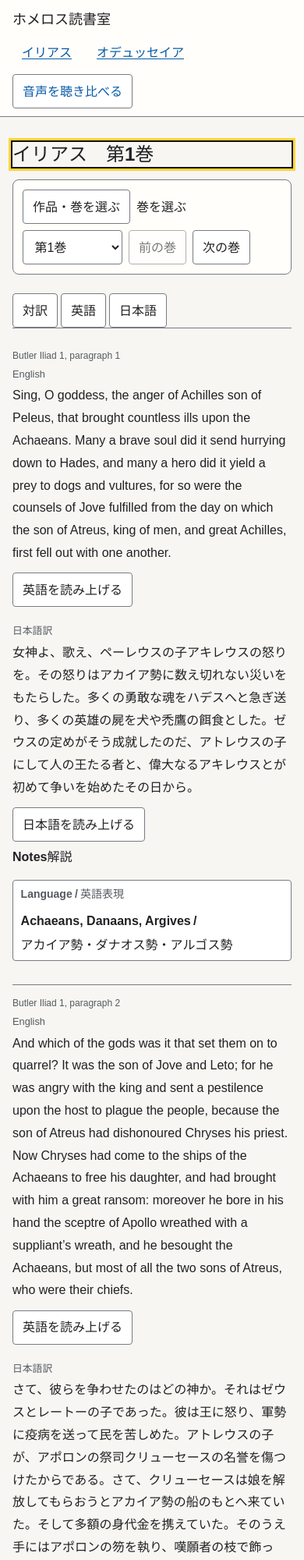
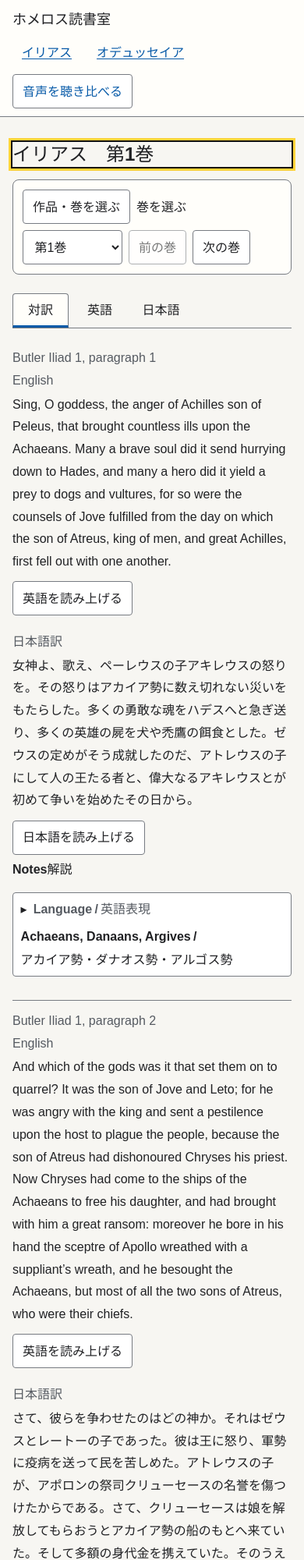
Before and after one commit to hogehonya/homer-reader, a website built with Vite: page index.html in a window 390 px wide. Shown: the top 2000 px of the page at 78% size. Built offline with nearby package versions, Linux system fonts and the light colour scheme; a web font is replaced by a local one.

Commit message:
fix: improve reading controls and preserve bilingual content (#21)

```diff
--- a/src/app.ts
+++ b/src/app.ts
@@ -444,12 +444,12 @@
     english.lang = "en";
     appendText(english, "h4", "English").lang = "en";
     appendText(english, "p", unit.en, "unit__english");
-    appendSpeechControl(english, unit.en, `unit:${unit.id}:en`, "en-US", "英語", speech);
+    appendSpeechControl(english, unit.en, `unit:${unit.id}:en`, "en-US", "英語", unit.reference, speech);
     const japanese = element(root.ownerDocument, "section", "translation translation--japanese");
     japanese.lang = "ja";
     appendText(japanese, "h4", "日本語訳");
     appendText(japanese, "p", unit.ja, "unit__japanese");
-    appendSpeechControl(japanese, unit.ja, `unit:${unit.id}:ja`, "ja-JP", "日本語", speech);
+    appendSpeechControl(japanese, unit.ja, `unit:${unit.id}:ja`, "ja-JP", "日本語", unit.reference, speech);
     columns.append(english, japanese);
     article.append(columns);
     if (unit.notes.length) {
@@ -459,7 +459,7 @@
       appendText(notesHeading, "span", "解説").lang = "ja";
       notes.append(notesHeading);
       const list = element(root.ownerDocument, "ul", "note-list");
-      unit.notes.forEach((note, noteIndex) => list.append(renderNote(article.ownerDocument, note, unit.id, noteIndex, speech)));
+      unit.notes.forEach((note, noteIndex) => list.append(renderNote(article.ownerDocument, note, unit.id, noteIndex, unit.reference, speech)));
       notes.append(list);
       article.append(notes);
     }
@@ -485,6 +485,7 @@
   tablist.setAttribute("aria-label", "本文の表示");
   const tabs = modes.map(({ id, label }) => {
     const tab = button(document, label, "reading-tab");
+    tab.classList.add("reading-tab");
     tab.id = `reading-tab-${id}`;
     tab.dataset.readingMode = id;
     tab.setAttribute("role", "tab");
@@ -504,7 +505,9 @@
     panel?.setAttribute("aria-labelledby", activeTab.id);
     if (panel) {
       panel.dataset.readingMode = mode;
-      for (const localized of panel.querySelectorAll<HTMLElement>("[lang='en'], [lang='ja']")) {
+      // Hide content by its language, while retaining Japanese UI labels and
+      // status messages inside the visible English speech controls.
+      for (const localized of panel.querySelectorAll<HTMLElement>(".translation, .note__locale, .unit__notes-heading [lang], .note__kind [lang], .note__title [lang], .note__spoiler-label [lang]")) {
         localized.hidden = mode !== "bilingual" && localized.lang !== (mode === "english" ? "en" : "ja");
       }
       for (const separator of panel.querySelectorAll<HTMLElement>(".note__separator")) {
@@ -535,11 +538,13 @@
   return { tablist, setMode };
 }
 
-function renderNote(document: Document, note: Note, unitId: string, noteIndex: number, speech: ReturnType<typeof createSpeechController>) {
+function renderNote(document: Document, note: Note, unitId: string, noteIndex: number, reference: string, speech: ReturnType<typeof createSpeechController>) {
   const item = element(document, "li", "note");
   const details = element(document, "details", "note__details");
   details.dataset.spoiler = String(note.spoiler);
   const summary = element(document, "summary", "note__summary");
+  const disclosureIcon = appendText(summary, "span", "▸", "note__disclosure-icon");
+  disclosureIcon.setAttribute("aria-hidden", "true");
   const kind = element(document, "span", "note__kind");
   appendText(kind, "span", KIND_LABELS_EN[note.kind]).lang = "en";
   appendText(kind, "span", " / ", "note__separator").ariaHidden = "true";
@@ -560,8 +565,8 @@
   }
   const body = element(document, "div", "note__body");
   const noteTarget = `note:${unitId}:${noteIndex}`;
-  body.append(renderNoteLocale(document, "english", note.spoiler ? note.titleEn : undefined, note.bodyEn, `${noteTarget}:en`, "en-US", "英語", note.titleEn, details, speech));
-  body.append(renderNoteLocale(document, "japanese", note.spoiler ? note.title : undefined, note.body, `${noteTarget}:ja`, "ja-JP", "日本語", note.title, details, speech));
+  body.append(renderNoteLocale(document, "english", note.spoiler ? note.titleEn : undefined, note.bodyEn, `${noteTarget}:en`, "en-US", "英語", note.titleEn, reference, details, speech));
+  body.append(renderNoteLocale(document, "japanese", note.spoiler ? note.title : undefined, note.body, `${noteTarget}:ja`, "ja-JP", "日本語", note.title, reference, details, speech));
   details.addEventListener("toggle", () => {
     if (!details.open) speech.stopIfTargetStartsWith(`${noteTarget}:`);
   });
@@ -575,23 +580,25 @@
   return item;
 }
 
-function renderNoteLocale(document: Document, language: "english" | "japanese", title: string | undefined, body: string, target: string, voiceLocale: "en-US" | "ja-JP", label: string, speechTitle: string, details: HTMLDetailsElement, speech: ReturnType<typeof createSpeechController>) {
+function renderNoteLocale(document: Document, language: "english" | "japanese", title: string | undefined, body: string, target: string, voiceLocale: "en-US" | "ja-JP", label: string, speechTitle: string, reference: string, details: HTMLDetailsElement, speech: ReturnType<typeof createSpeechController>) {
   const english = language === "english";
   const locale = element(document, "section", `note__locale note__locale--${language}`);
   locale.lang = english ? "en" : "ja";
   if (title !== undefined) appendText(locale, "h5", title, "note__locale-title");
   appendText(locale, "p", body, "note__locale-body");
   const speechText = voiceLocale === "ja-JP" ? `${speechTitle}。${body}` : `${speechTitle}. ${body}`;
-  appendSpeechControl(locale, speechText, target, voiceLocale, label, speech, details);
+  appendSpeechControl(locale, speechText, target, voiceLocale, label, `${reference}・${speechTitle}`, speech, details);
   return locale;
 }
 
-function appendSpeechControl(parent: HTMLElement, text: string, target: string, locale: "en-US" | "ja-JP", label: string, speech: ReturnType<typeof createSpeechController>, disclosure?: HTMLDetailsElement) {
+function appendSpeechControl(parent: HTMLElement, text: string, target: string, locale: "en-US" | "ja-JP", label: string, targetLabel: string, speech: ReturnType<typeof createSpeechController>, disclosure?: HTMLDetailsElement) {
   const controls = element(parent.ownerDocument, "div", "speech-control");
   const control = button(parent.ownerDocument, `${label}を読み上げる`, "speech");
   control.lang = "ja";
   control.dataset.speechLabel = label;
+  control.dataset.speechTargetLabel = targetLabel;
   control.dataset.speechTarget = target;
+  control.setAttribute("aria-label", `${targetLabel}：${control.textContent}`);
   control.setAttribute("aria-pressed", "false");
   const status = element(parent.ownerDocument, "span", "speech-status");
   status.dataset.speechStatus = target;
@@ -616,6 +623,7 @@
     control.setAttribute("aria-pressed", String(active));
     const label = control.dataset.speechLabel ?? "文章";
     control.textContent = active ? `${label}の読み上げを停止` : `${label}を読み上げる`;
+    control.setAttribute("aria-label", `${control.dataset.speechTargetLabel}：${control.textContent}`);
     const status = root.querySelector<HTMLElement>(`#speech-status-${target.replace(/[^a-z0-9-]/gi, "-")}`);
     if (!status) continue;
     status.textContent = state.errorTarget === target
--- a/src/styles.css
+++ b/src/styles.css
@@ -309,7 +309,7 @@
 .unit__reference {
   margin: 0 0 0.25rem;
   color: var(--color-muted);
-  font-size: 0.75rem;
+  font-size: 1rem;
   font-weight: 400;
   line-height: 1.4;
 }
@@ -341,7 +341,7 @@
 .translation h4 {
   margin-bottom: 0.2rem;
   color: var(--color-muted);
-  font-size: 0.8rem;
+  font-size: 1rem;
   font-weight: 400;
 }
 
@@ -416,6 +416,15 @@
   display: none;
 }
 
+.note__disclosure-icon {
+  display: inline-block;
+  flex: 0 0 auto;
+}
+
+.note__details[open] .note__disclosure-icon {
+  transform: rotate(90deg);
+}
+
 .note__details[open] .note__summary {
   border-color: var(--color-primary);
   background: var(--color-primary-soft);
@@ -427,7 +436,7 @@
   align-items: baseline;
   gap: 0.2rem;
   color: var(--color-muted);
-  font-size: 0.875rem;
+  font-size: 1rem;
   font-weight: 700;
 }
 
@@ -447,7 +456,7 @@
   border-radius: 0.2rem;
   background: var(--color-warning-soft);
   color: var(--color-warning);
-  font-size: 0.875rem;
+  font-size: 1rem;
 }
 
 .note__body {
```
Also changed, not shown: src/app-corpus.test.ts (added, +80 -0 lines), src/app.test.ts (+95 -0 lines).
